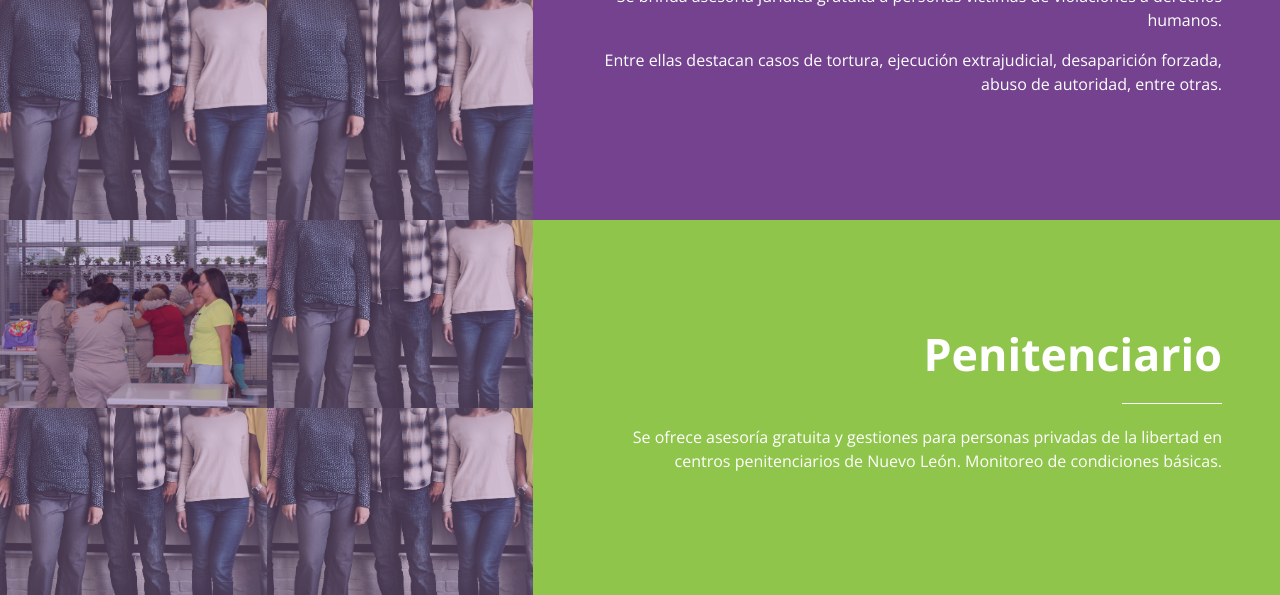
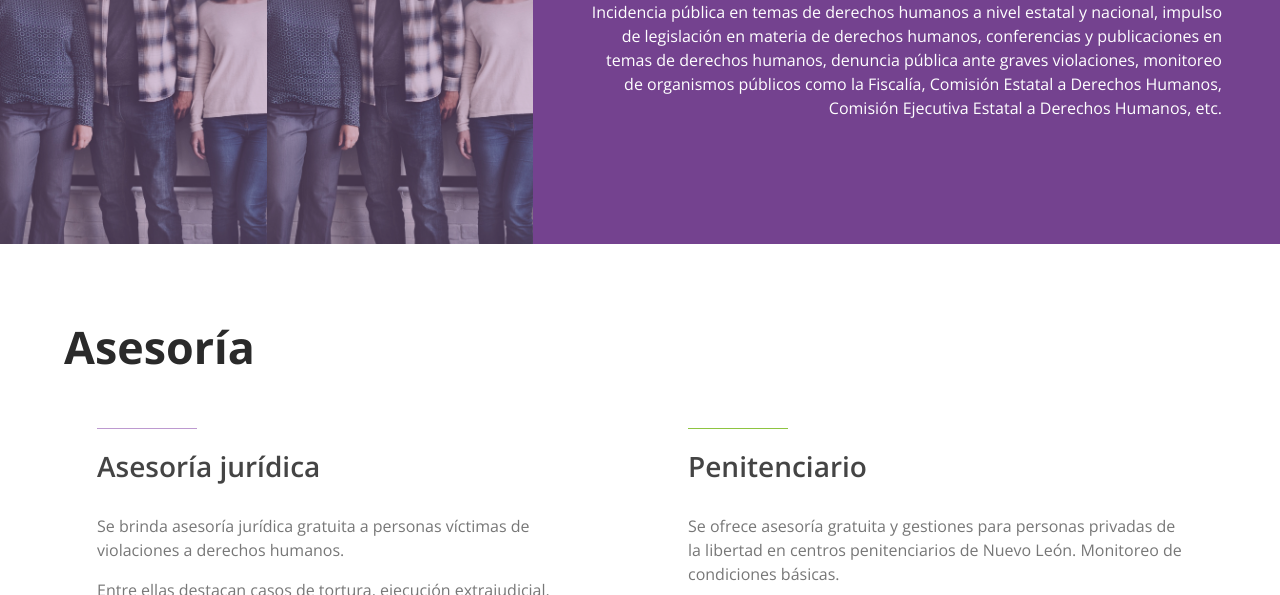
Before and after one commit to melytc/cadhac, a PHP site: page /quehacemos.php in a window 1280 px wide. Shown: the part 3055-3650 px from the top of the page. Run offline with PHP 8.4, Linux system fonts and the light colour scheme; style sheets or scripts are compiled from the project's sources.

Commit message:
Fix layout

```diff
--- a/src/quehacemos.php
+++ b/src/quehacemos.php
@@ -50,9 +50,10 @@
 			<div class="row">
 				<div class="col-md-7">
 					<article class="frame">
-						<h2 class="title">Acompa&ntilde;amiento a familias con personas desaparecidas</h2>
+						<h2 class="title">Acompa&ntilde;amiento</h2>
 						<span class="topline white"></span>
-						<p>CADHAC da acompa&ntilde;amiento psicosocial (social, psicol&oacute;gico y jur&iacute;dico) de manera gratuita a familias con personas desaparecidas en el estado de Nuevo Le&oacute;n y Tamaulipas. El colectivo de Agrupaci&oacute;n de Mujeres Organizadas por los Ejecutados Secuestrados y Desaparecidos de Nuevo Le&oacute;n (AMORES) se re&uacute;ne cada mi&eacute;rcoles en CADHAC. </p>
+						<p>CADHAC da acompa&ntilde;amiento psicosocial (social, psicol&oacute;gico y jur&iacute;dico) de manera gratuita a familias con personas desaparecidas en el estado de Nuevo Le&oacute;n y Tamaulipas.</p>
+						<p> El colectivo de Agrupaci&oacute;n de Mujeres Organizadas por los Ejecutados Secuestrados y Desaparecidos de Nuevo Le&oacute;n (AMORES) se re&uacute;ne cada mi&eacute;rcoles en CADHAC. </p>
 						<p>Las familias tienen revisi&oacute;n de sus expedientes con la Fiscal&iacute;a de Nuevo Le&oacute;n y Tamaulipas. A su vez, se da terapia de juego a  ni&ntilde;os y ni&ntilde;as que tienen un familiar desaparecido. </p>
 					</article>
 				</div>
@@ -94,57 +95,6 @@
 			<div class="row">
 				<div class="col-md-7 order-2">
 					<article class="frame">
-						<h2 class="title">Asesoría jur&iacute;dica</h2>
-						<p class="m-0"><span class="topline white"></span></p>
-						<p>Se brinda asesor&iacute;a jur&iacute;dica gratuita a personas v&iacute;ctimas de violaciones a derechos humanos.</p>
-						<p>Entre ellas destacan casos de tortura, ejecuci&oacute;n extrajudicial, desaparici&oacute;n forzada, abuso de autoridad, entre otras. </p>
-					</article>
-				</div>
-				<div class="col-md-5 order-1 photo-grid">
-					<div class="row" style="height: 50%;">
-						<div class="col img-bg" data-bg="img/quehacemos/juridico.jpg"></div>
-						<div class="col img-bg" data-bg="img/pexels.jpg"></div>
-					</div>
-					<div class="row" style="height: 50%;">
-						<div class="col img-bg" data-bg="img/pexels.jpg"></div>
-						<div class="col img-bg" data-bg="img/pexels.jpg"></div>
-					</div>
-					<div class="overlay-bg bg-secondary"></div>
-				</div>
-			</div>
-		</div>
-	</section>
-
-	<section class="project project-bg right bg-lightgreen">
-		<div class="container-fluid">
-			<div class="row">
-				<div class="col-md-7 order-2">
-					<article class="frame">
-						<h2 class="title">Penitenciario</h2>
-						<p class="m-0"><span class="topline white"></span></p>
-						<p>Se ofrece asesor&iacute;a gratuita y gestiones para personas privadas de la libertad en centros penitenciarios de Nuevo Le&oacute;n. Monitoreo de condiciones b&aacute;sicas.</p>
-					</article>
-				</div>
-				<div class="col-md-5 order-1 photo-grid">
-					<div class="row" style="height: 50%;">
-						<div class="col img-bg" data-bg="img/quehacemos/penitenciario.jpg"></div>
-						<div class="col img-bg" data-bg="img/pexels.jpg"></div>
-					</div>
-					<div class="row" style="height: 50%;">
-						<div class="col img-bg" data-bg="img/pexels.jpg"></div>
-						<div class="col img-bg" data-bg="img/pexels.jpg"></div>
-					</div>
-					<div class="overlay-bg bg-secondary"></div>
-				</div>
-			</div>
-		</div>
-	</section>
-
-	<section class="project project-bg right bg-secondary">
-		<div class="container-fluid">
-			<div class="row">
-				<div class="col-md-7 order-2">
-					<article class="frame">
 						<h2 class="title">Promoci&oacute;n y defensa de los derechos humanos</h2>
 						<p class="m-0"><span class="topline white"></span></p>
 						<p>Incidencia p&uacute;blica en temas de derechos humanos a nivel estatal y nacional, impulso de legislaci&oacute;n en materia de derechos humanos, conferencias y publicaciones en temas de derechos humanos, denuncia p&uacute;blica ante graves violaciones, monitoreo de organismos p&uacute;blicos como la Fiscal&iacute;a, Comisi&oacute;n Estatal a Derechos Humanos, Comisi&oacute;n Ejecutiva Estatal a Derechos Humanos, etc.  </p>
@@ -164,5 +114,23 @@
 			</div>
 		</div>
 	</section>
+	<section class="project twocol">
+		<div class="container-w90p">
+			<h2 class="title mb-1">Asesor&iacute;a</h2>
+			<div class="row">
+				<div class="col p-5">
+					<span class="topline purple"></span>
+					<h3 class="subtitle">Asesor&iacute;a jur&iacute;dica</h3>
+					<p>Se brinda asesor&iacute;a jur&iacute;dica gratuita a personas v&iacute;ctimas de violaciones a derechos humanos.</p>
+					<p>Entre ellas destacan casos de tortura, ejecuci&oacute;n extrajudicial, desaparici&oacute;n forzada, abuso de autoridad, entre otras. </p>
+				</div>
+				<div class="col p-5">
+					<span class="topline green"></span>
+					<h3 class="subtitle">Penitenciario</h3>
+					<p>Se ofrece asesor&iacute;a gratuita y gestiones para personas privadas de la libertad en centros penitenciarios de Nuevo Le&oacute;n. Monitoreo de condiciones b&aacute;sicas.</p>
+				</div>
+			</div>
+		</div>
+	</section>
 </div>
 <?php include 'footer.php'; ?>
```
